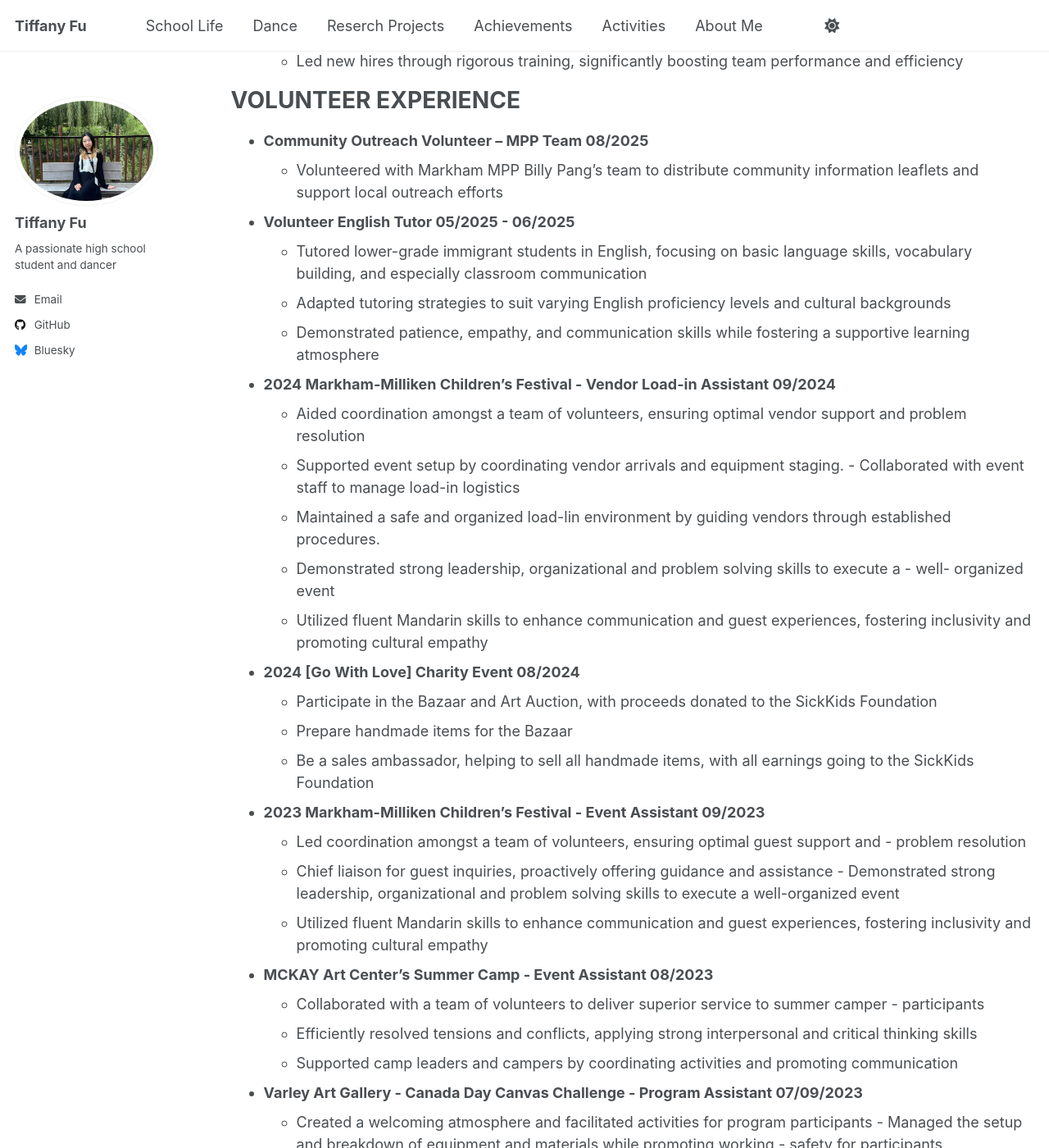
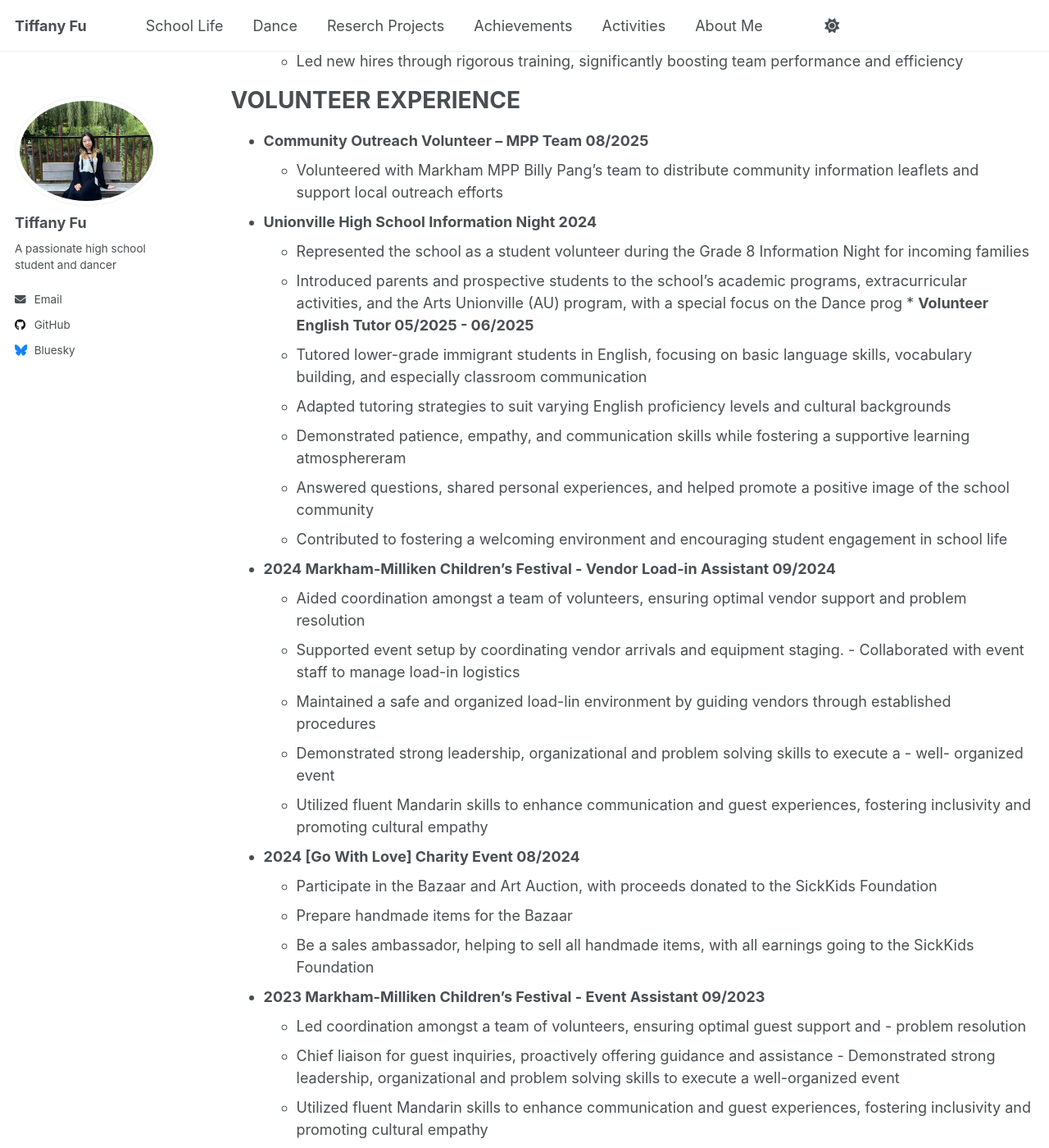
Before and after one commit to TiffanyJTFu/TiffanyFu, a Jekyll site: the page built from _pages/cv.md, in a window 1280 px wide and 1400 px high, scrolled down 1681 px. Shown: the whole window at 82% size. Built offline with Jekyll 4.4.1, drawn with Linux system fonts in a browser that asks for light colours; a script that is not in the unit is left out.

Commit message:
Update cv.md

```diff
--- a/_pages/cv.md
+++ b/_pages/cv.md
@@ -61,17 +61,26 @@ VOLUNTEER EXPERIENCE
 ======
  * **Community Outreach Volunteer – MPP Team 08/2025**
    * Volunteered with Markham MPP Billy Pang’s team to distribute community information leaflets and support local outreach efforts
- * **Volunteer English Tutor 05/2025 - 06/2025**
+
+ * **Unionville High School Information Night 2024**
+   * Represented the school as a student volunteer during the Grade 8 Information Night for incoming
+  families
+   * Introduced parents and prospective students to the school’s academic programs, extracurricular
+  activities, and the Arts Unionville (AU) program, with a special focus on the Dance prog * **Volunteer English Tutor 05/2025 - 06/2025**
    * Tutored lower-grade immigrant students in English, focusing on basic language skills, vocabulary building, and especially classroom communication
    * Adapted tutoring strategies to suit varying English proficiency levels and cultural backgrounds
-   * Demonstrated patience, empathy, and communication skills while fostering a supportive learning atmosphere
+   * Demonstrated patience, empathy, and communication skills while fostering a supportive learning atmosphereram
+   * Answered questions, shared personal experiences, and helped promote a positive image of the school
+  community
+   * Contributed to fostering a welcoming environment and encouraging student engagement in school
+  life
  * **2024 Markham-Milliken Children's Festival - Vendor Load-in Assistant 09/2024**
    * Aided coordination amongst a team of volunteers, ensuring optimal vendor support and problem
   resolution
    * Supported event setup by coordinating vendor arrivals and equipment staging. - Collaborated with
   event staff to manage load-in logistics
    * Maintained a safe and organized load-lin environment by guiding vendors through established
-  procedures.
+  procedures
    * Demonstrated strong leadership, organizational and problem solving skills to execute a - well-
   organized event
    * Utilized fluent Mandarin skills to enhance communication and guest experiences, fostering
```
